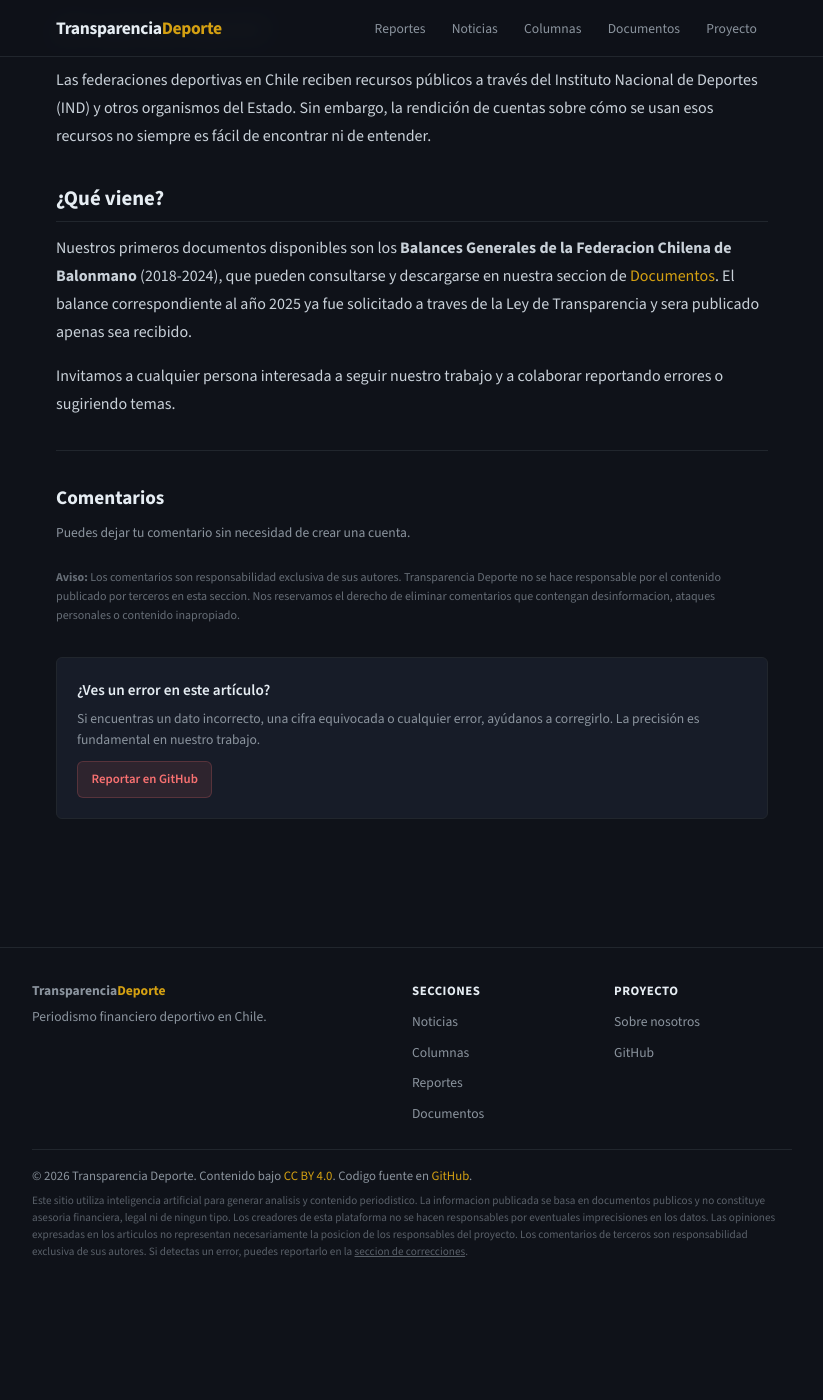
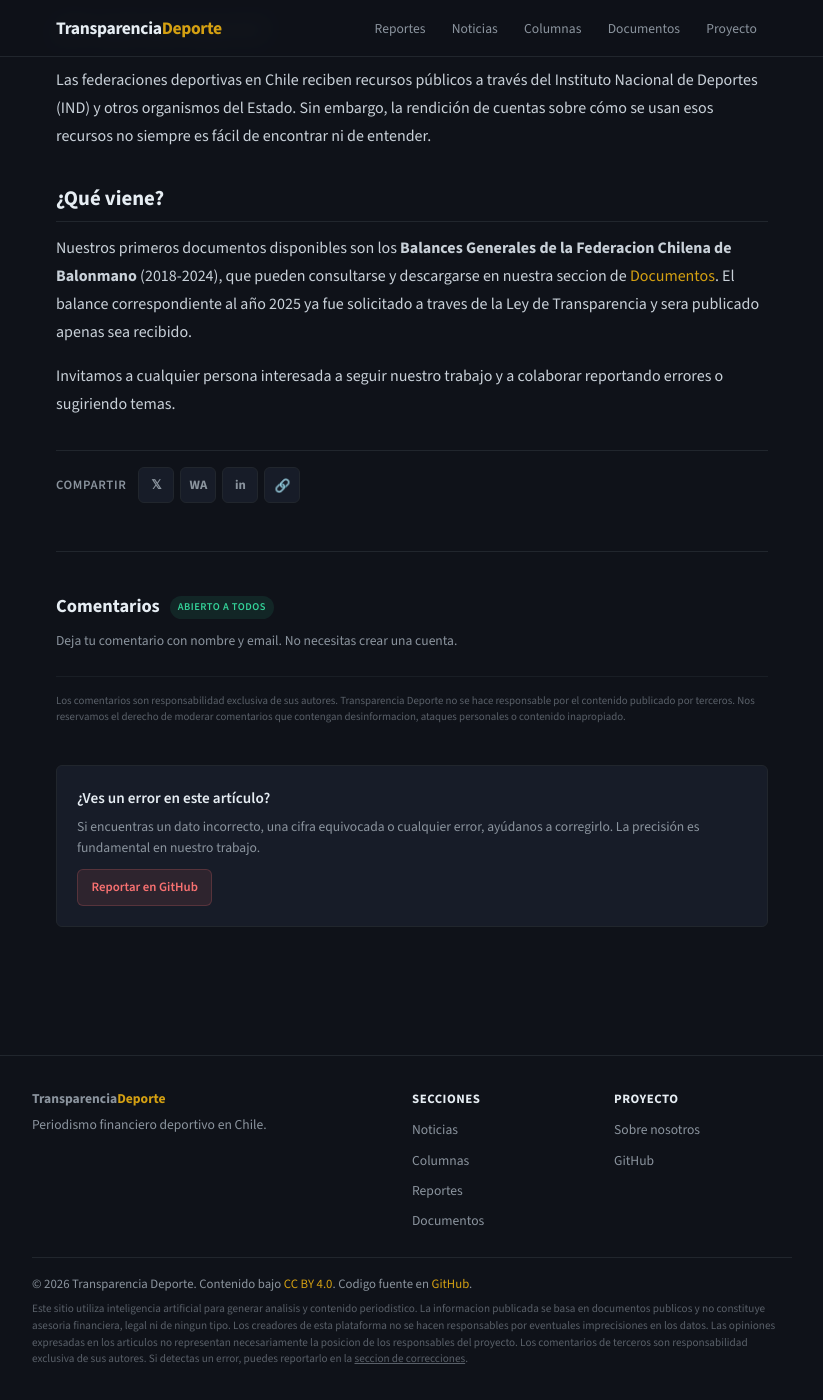
Before and after one commit to analisisdeportescl/analisisdeportescl.github.io, a Jekyll site: the page built from _posts/noticias/2025-04-02-bienvenidos-a-transparencia-deporte.md, in a window 1280 px wide and 1400 px high, scrolled down 538 px. Shown: the whole window, without its empty margins (228-1051 px from the left). Built offline with Jekyll 4.4.1, drawn with Linux system fonts in a browser that asks for light colours; comment, search, counter and statistics services are not loaded; before the commit the page ends 1830 px from its top, so only the background shows below that.

Commit message:
Add share buttons and optimize comments section
Share buttons: X, WhatsApp, LinkedIn, copy link (with feedback).
Comments: cleaner layout with header badge, disclaimer moved to
bottom in smaller text. All styled for dark theme.

Co-Authored-By: Claude Opus 4.6 <noreply@anthropic.com>

```diff
--- a/_layouts/post.html
+++ b/_layouts/post.html
@@ -4,7 +4,7 @@ layout: default
 
 <article class="articulo" itemscope itemtype="http://schema.org/Article">
 
-  <!-- Cabecera del artículo -->
+  <!-- Cabecera del articulo -->
   <header class="articulo-header">
     <div class="articulo-categoria">
       <a href="{{ '/' | append: page.category | append: '/' | relative_url }}">
@@ -37,30 +37,57 @@ layout: default
     {% endif %}
   </header>
 
-  <!-- Cuerpo del artículo -->
+  <!-- Cuerpo del articulo -->
   <div class="articulo-cuerpo" itemprop="articleBody">
     {{ content }}
   </div>
 
-  <!-- Separador -->
+  <!-- Compartir -->
+  <div class="compartir">
+    <span class="compartir-label">Compartir</span>
+    <div class="compartir-botones">
+      <a class="compartir-btn compartir-x"
+         href="https://twitter.com/intent/tweet?text={{ page.title | url_encode }}&url={{ page.url | absolute_url | url_encode }}"
+         target="_blank" rel="noopener" aria-label="Compartir en X">
+        𝕏
+      </a>
+      <a class="compartir-btn compartir-wa"
+         href="https://api.whatsapp.com/send?text={{ page.title | url_encode }}%20{{ page.url | absolute_url | url_encode }}"
+         target="_blank" rel="noopener" aria-label="Compartir en WhatsApp">
+        WA
+      </a>
+      <a class="compartir-btn compartir-li"
+         href="https://www.linkedin.com/sharing/share-offsite/?url={{ page.url | absolute_url | url_encode }}"
+         target="_blank" rel="noopener" aria-label="Compartir en LinkedIn">
+        in
+      </a>
+      <button class="compartir-btn compartir-link" aria-label="Copiar enlace" data-url="{{ page.url | absolute_url }}">
+        🔗
+      </button>
+    </div>
+  </div>
+
   <hr class="articulo-separador">
 
-  <!-- Bloque de comentarios (Cusdis) -->
+  <!-- Comentarios -->
   <section class="articulo-comentarios" id="comentarios">
-    <h2>Comentarios</h2>
+    <div class="comentarios-header">
+      <h2>Comentarios</h2>
+      <span class="comentarios-badge">Abierto a todos</span>
+    </div>
     <p class="comentarios-info">
-      Puedes dejar tu comentario sin necesidad de crear una cuenta.
+      Deja tu comentario con nombre y email. No necesitas crear una cuenta.
     </p>
-    <p class="comentarios-info" style="font-size:0.75rem; opacity:0.7;">
-      <strong>Aviso:</strong> Los comentarios son responsabilidad exclusiva de sus autores.
-      Transparencia Deporte no se hace responsable por el contenido publicado por terceros
-      en esta seccion. Nos reservamos el derecho de eliminar comentarios que contengan
+    {% include cusdis.html %}
+    <p class="comentarios-disclaimer">
+      Los comentarios son responsabilidad exclusiva de sus autores.
+      Transparencia Deporte no se hace responsable por el contenido publicado por terceros.
+      Nos reservamos el derecho de moderar comentarios que contengan
       desinformacion, ataques personales o contenido inapropiado.
     </p>
-    {% include cusdis.html %}
   </section>
 
-  <!-- Botón de reporte de errores -->
+  <!-- Reporte de errores -->
   {% include error-report.html %}
 
 </article>
--- a/assets/css/main.css
+++ b/assets/css/main.css
@@ -404,17 +404,93 @@ img { max-width: 100%; height: auto; }
   margin: 2rem 0;
 }
 
-/* Comments section */
-.articulo-comentarios h2 {
-  font-size: 1.2rem;
+/* === SHARE BUTTONS === */
+.compartir {
+  display: flex;
+  align-items: center;
+  gap: 12px;
+  margin: 2rem 0 0;
+  padding: 1rem 0;
+  border-top: 1px solid var(--color-border);
+}
+.compartir-label {
+  font-size: 0.8rem;
+  font-weight: 600;
+  color: var(--color-text-muted);
+  text-transform: uppercase;
+  letter-spacing: 0.05em;
+}
+.compartir-botones { display: flex; gap: 6px; }
+.compartir-btn {
+  display: inline-flex;
+  align-items: center;
+  justify-content: center;
+  width: 36px;
+  height: 36px;
+  border-radius: var(--radius);
+  border: 1px solid var(--color-border);
+  background: var(--color-bg-card);
+  color: var(--color-text-muted);
+  font-size: 0.8rem;
+  font-weight: 700;
+  text-decoration: none;
+  cursor: pointer;
+  transition: all var(--transition);
+  font-family: var(--font-body);
+}
+.compartir-btn:hover {
+  border-color: var(--color-border-light);
+  color: var(--color-text-heading);
+  background: var(--color-bg-card-hover);
+}
+.compartir-x:hover { color: #fff; }
+.compartir-wa:hover { color: #25d366; border-color: #25d366; }
+.compartir-li:hover { color: #0a66c2; border-color: #0a66c2; }
+.compartir-link:hover { color: var(--color-accent); border-color: var(--color-accent); }
+.compartir-link.copiado {
+  color: var(--color-accent-green);
+  border-color: var(--color-accent-green);
+}
+
+/* === COMMENTS SECTION === */
+.articulo-comentarios {
+  padding: 0.5rem 0;
+}
+.comentarios-header {
+  display: flex;
+  align-items: center;
+  gap: 10px;
+  margin-bottom: 0.5rem;
+}
+.comentarios-header h2 {
+  font-size: 1.15rem;
   font-weight: 700;
   color: var(--color-text-heading);
-  margin-bottom: 0.5rem;
+  margin: 0;
+}
+.comentarios-badge {
+  font-size: 0.65rem;
+  font-weight: 600;
+  text-transform: uppercase;
+  letter-spacing: 0.05em;
+  background: rgba(52, 211, 153, 0.1);
+  color: var(--color-accent-green);
+  padding: 0.2rem 0.5rem;
+  border-radius: 100px;
 }
 .comentarios-info {
   font-size: 0.85rem;
   color: var(--color-text-muted);
-  margin-bottom: 1.5rem;
+  margin-bottom: 1.25rem;
+}
+.comentarios-disclaimer {
+  font-size: 0.68rem;
+  color: var(--color-text-muted);
+  opacity: 0.6;
+  line-height: 1.5;
+  margin-top: 1.5rem;
+  padding-top: 1rem;
+  border-top: 1px solid var(--color-border);
 }
 
 /* Financial indicators */
--- a/assets/js/main.js
+++ b/assets/js/main.js
@@ -21,6 +21,22 @@
     });
   }
 
+  // --- Copiar enlace ---
+  var btnCopiar = document.querySelector('.compartir-link');
+  if (btnCopiar) {
+    btnCopiar.addEventListener('click', function() {
+      var url = this.getAttribute('data-url');
+      navigator.clipboard.writeText(url).then(function() {
+        btnCopiar.textContent = '✓';
+        btnCopiar.classList.add('copiado');
+        setTimeout(function() {
+          btnCopiar.textContent = '🔗';
+          btnCopiar.classList.remove('copiado');
+        }, 2000);
+      });
+    });
+  }
+
   // --- Tablas responsivas ---
   var tablas = document.querySelectorAll('.articulo-cuerpo table');
   tablas.forEach(function(tabla) {
```
